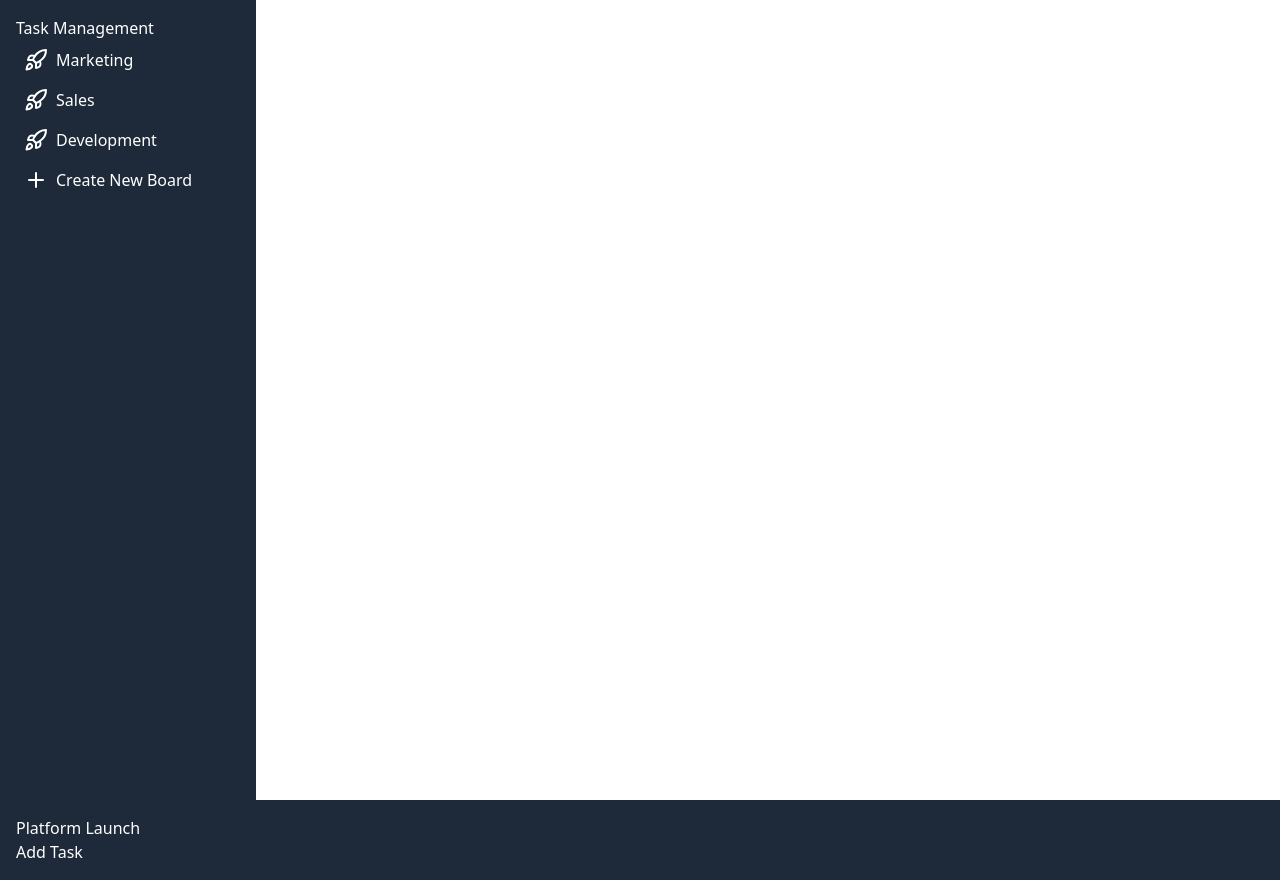
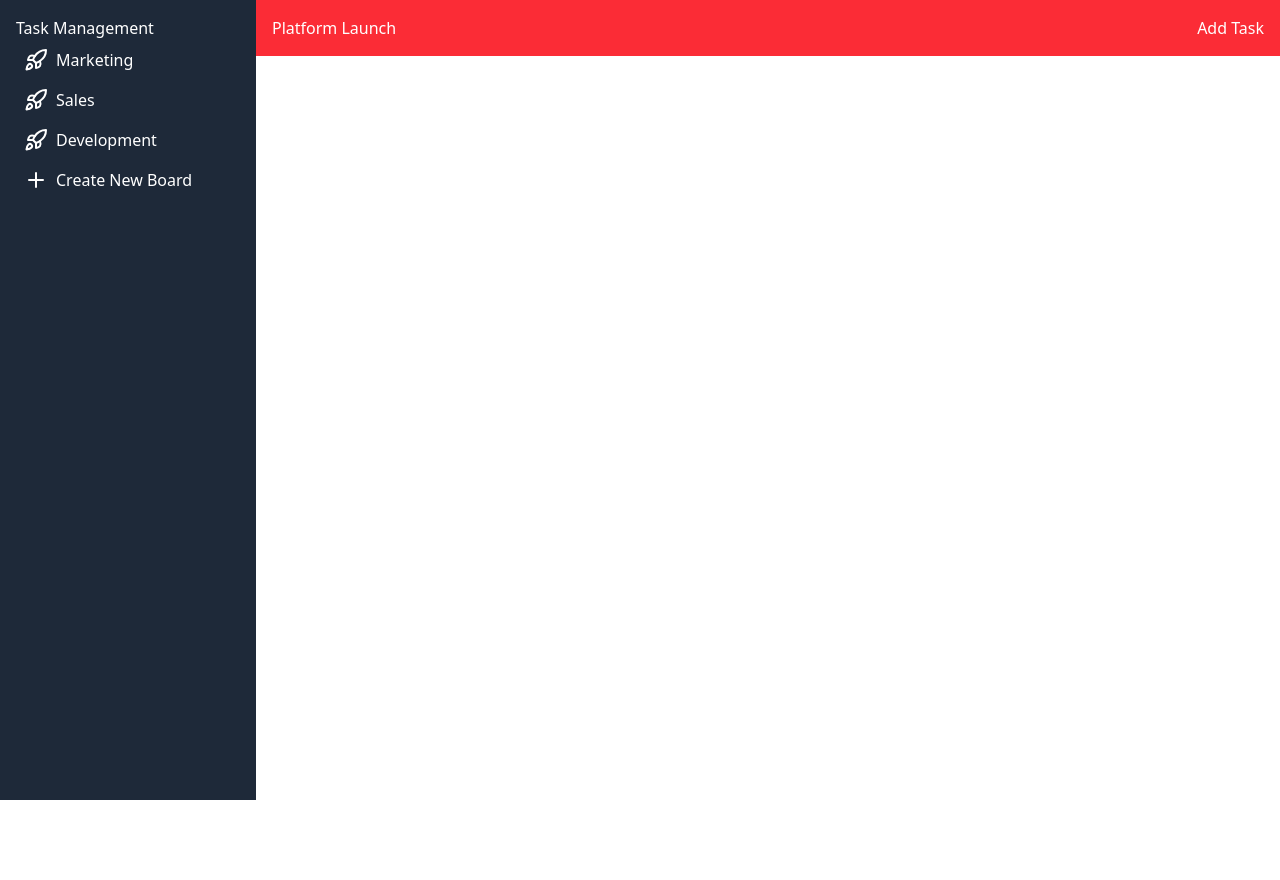
Before and after one commit to thesongmartins/KanVia, a React (Vite) app: page / in a window 1280 px wide. After the commit the page ends 800 px from the top, so only its background shows below. Built offline with nearby package versions, Linux system fonts and the light colour scheme.

Commit message:
Header component

```diff
--- a/src/App.tsx
+++ b/src/App.tsx
@@ -1,4 +1,3 @@
-import Header from "./components/Header";
 import SideBar from "./components/SideBar";
 import "./index.css";
 
@@ -6,7 +5,6 @@ const App = () => {
   return (
     <div>
       <SideBar />
-      <Header />
     </div>
   );
 };
--- a/src/components/Header.tsx
+++ b/src/components/Header.tsx
@@ -1,7 +1,7 @@
 const Header = () => {
   return (
     <div>
-      <header className="bg-gray-800 text-white p-4 justify-between">
+      <header className="bg-red-500 text-white p-4 flex flex-row justify-between w-full">
         <h1>Platform Launch</h1>
         <button>Add Task</button>
       </header>
--- a/src/components/SideBar.tsx
+++ b/src/components/SideBar.tsx
@@ -1,13 +1,5 @@
 import { Plus, Rocket } from "lucide-react";
-
-const SideBarButton = ({ icon, label }: SideBarButtonProps) => {
-  return (
-    <button className="flex items-center gap-2 p-2 hover:bg-gray-700 rounded">
-      {icon}
-      <span>{label}</span>
-    </button>
-  );
-};
+import Header from "./Header";
 
 interface SideBarButtonProps {
   label: string;
@@ -33,9 +25,19 @@ const SideBarItems: SideBarButtonProps[] = [
   },
 ];
 
+const SideBarButton = ({ icon, label }: SideBarButtonProps) => {
+  return (
+    <button className="flex items-center gap-2 p-2 hover:bg-gray-700 rounded">
+      {icon}
+      <span>{label}</span>
+    </button>
+  );
+};
+
 const SideBar = () => {
   return (
-    <div className="h-screen w-64 bg-gray-800 text-white p-4">
+    <div className="flex h-screen ">
+      <div className=" w-64 bg-gray-800 text-white p-4">
         <h2>Task Management</h2>
         <nav>
           <ul>
@@ -47,6 +49,11 @@ const SideBar = () => {
           </ul>
         </nav>
       </div>
+      <div className="flex-1 ">
+        {" "}
+        <Header />
+      </div>
+    </div>
   );
 };
 
```
Lines whose indentation alone changed are shown as unchanged.
